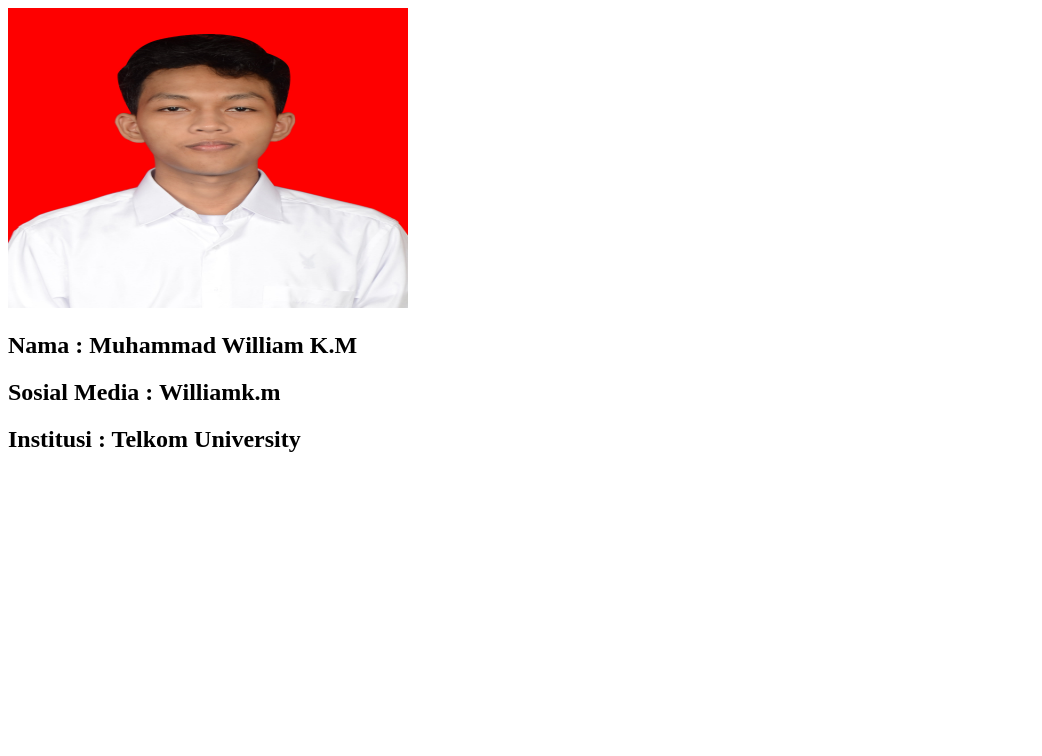
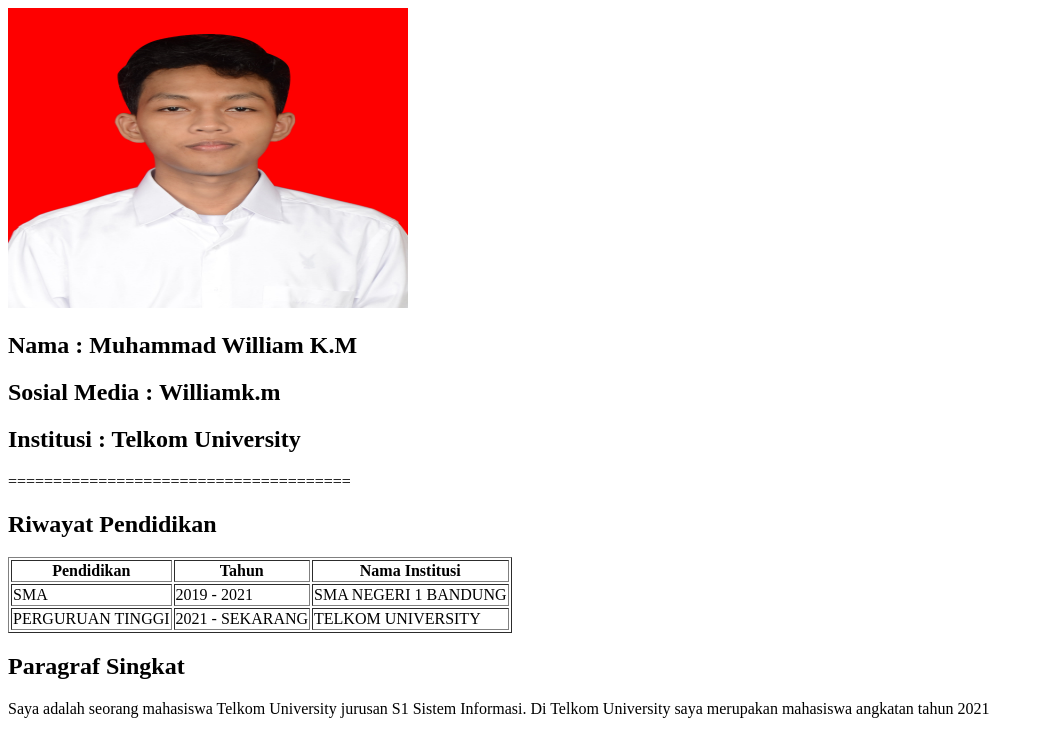
Before and after one commit to flmngo/M.WilliamK.M, a plain HTML site: page index.html in a window 1280 px wide. Shown: the whole page, without its empty margins (0-1042 px from the left). Drawn offline with Linux system fonts and the light colour scheme.

Commit message:
Add files via upload

```diff
--- a/index.html
+++ b/index.html
@@ -5,9 +5,31 @@
 </head>
 <body>
     <img src="william.jpg" alt="Personal Photo" style="width:400px;height:300px;">
+
     <h2>Nama : Muhammad William K.M</h>
     <h2>Sosial Media : Williamk.m</h2>
     <h2>Institusi : Telkom University</h2>
+    ======================================
+    <h2> Riwayat Pendidikan</h2>
+    <table border = "1">
+        <tr>
+          <th>Pendidikan</th>
+          <th>Tahun</th>
+          <th>Nama Institusi</th>
+        </tr>
+        <tr>
+          <td>SMA</td>
+          <td>2019 - 2021</td>
+          <td> SMA NEGERI 1 BANDUNG </td>
+        </tr>
+        <tr>
+          <td>PERGURUAN TINGGI</td>
+          <td>2021 - SEKARANG</td>
+          <td>TELKOM UNIVERSITY</td>
+        </tr>
+      </table>
 
+      <h2> Paragraf Singkat </h2>
+      <p> Saya adalah seorang mahasiswa Telkom University jurusan S1 Sistem Informasi. Di Telkom University saya merupakan mahasiswa angkatan tahun 2021</p>
 </body>
 </html>
```
